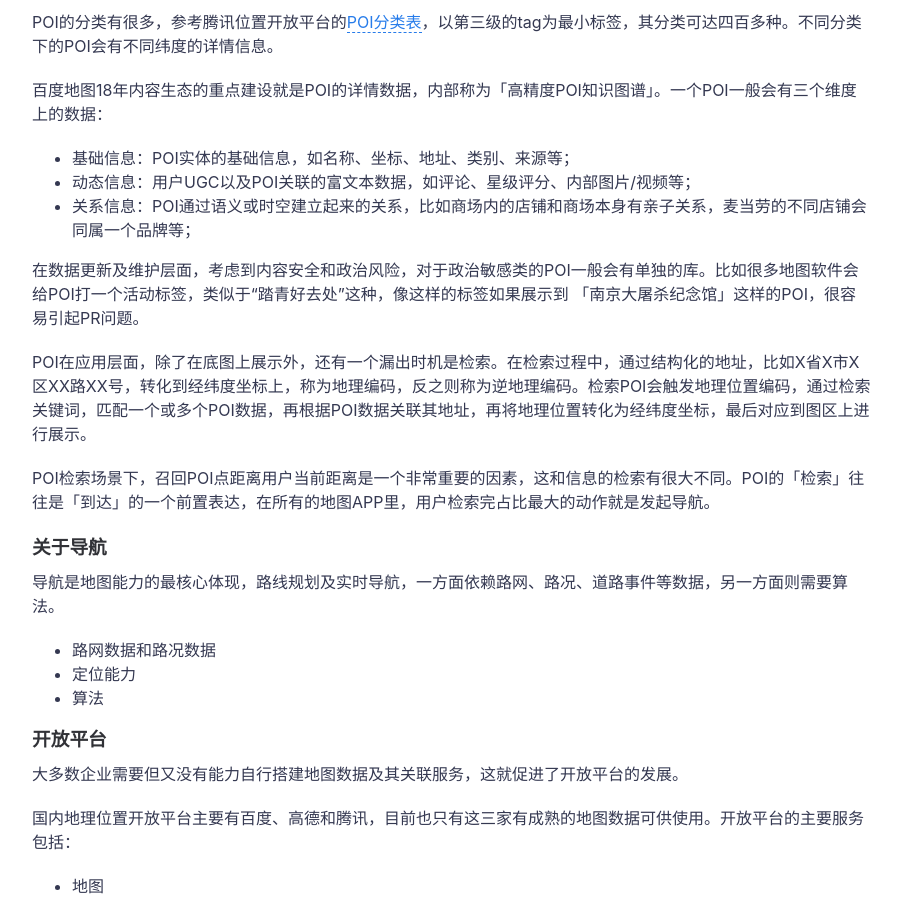
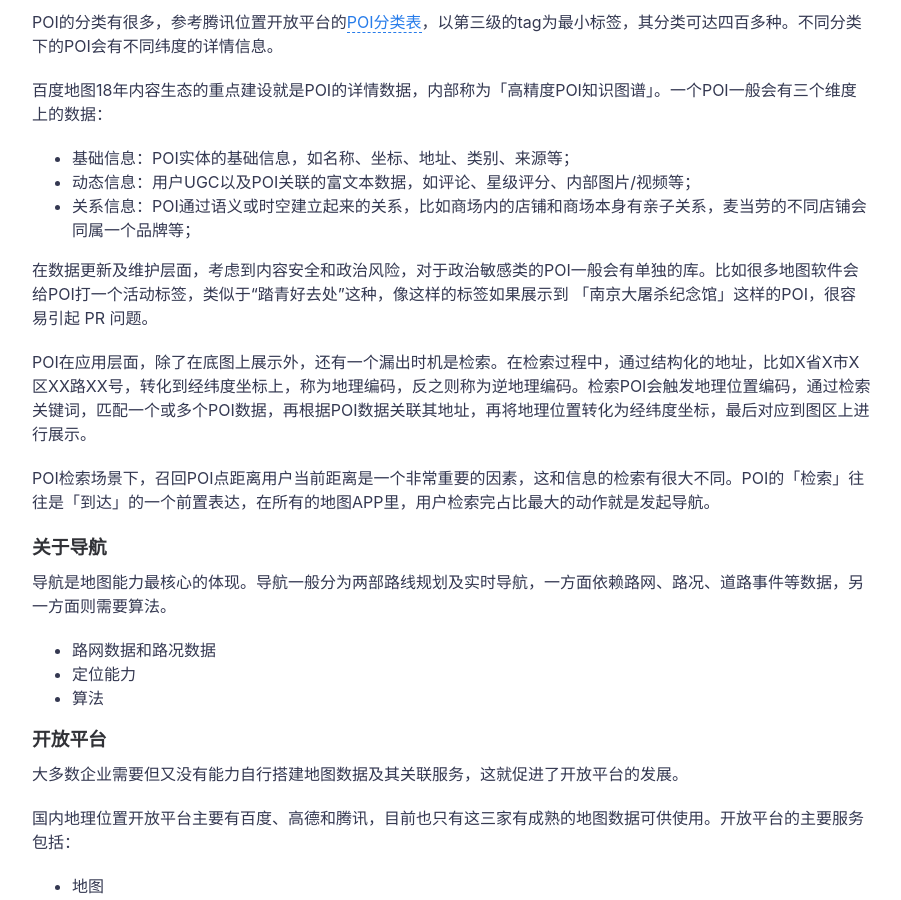
Before and after one commit to icarus507/icarus507.github.io, a Jekyll site: the page built from _posts/2018-09-08-谈谈地图（下）.md, in a window 1280 px wide and 900 px high, scrolled down 1378 px. Shown: the whole window, without its empty margins (188-1089 px from the left). Built offline with Jekyll 4.4.1, drawn with Linux system fonts in a browser that asks for light colours.

Commit message:
Update 2018-09-08-谈谈地图（下）.md

```diff
--- a/_posts/2018-09-08-谈谈地图（下）.md
+++ b/_posts/2018-09-08-谈谈地图（下）.md
@@ -35,7 +35,7 @@ POI的分类有很多，参考腾讯位置开放平台的[POI分类表](https://
 * 动态信息：用户UGC以及POI关联的富文本数据，如评论、星级评分、内部图片/视频等；
 * 关系信息：POI通过语义或时空建立起来的关系，比如商场内的店铺和商场本身有亲子关系，麦当劳的不同店铺会同属一个品牌等；
 
-在数据更新及维护层面，考虑到内容安全和政治风险，对于政治敏感类的POI一般会有单独的库。比如很多地图软件会给POI打一个活动标签，类似于“踏青好去处”这种，像这样的标签如果展示到 「南京大屠杀纪念馆」这样的POI，很容易引起PR问题。
+在数据更新及维护层面，考虑到内容安全和政治风险，对于政治敏感类的POI一般会有单独的库。比如很多地图软件会给POI打一个活动标签，类似于“踏青好去处”这种，像这样的标签如果展示到 「南京大屠杀纪念馆」这样的POI，很容易引起 PR 问题。
 
 
 POI在应用层面，除了在底图上展示外，还有一个漏出时机是检索。在检索过程中，通过结构化的地址，比如X省X市X区XX路XX号，转化到经纬度坐标上，称为地理编码，反之则称为逆地理编码。检索POI会触发地理位置编码，通过检索关键词，匹配一个或多个POI数据，再根据POI数据关联其地址，再将地理位置转化为经纬度坐标，最后对应到图区上进行展示。
@@ -45,7 +45,7 @@ POI检索场景下，召回POI点距离用户当前距离是一个非常重要
 
 ### 关于导航
 
-导航是地图能力的最核心体现，路线规划及实时导航，一方面依赖路网、路况、道路事件等数据，另一方面则需要算法。
+导航是地图能力最核心的体现。导航一般分为两部路线规划及实时导航，一方面依赖路网、路况、道路事件等数据，另一方面则需要算法。
 
 * 路网数据和路况数据
 * 定位能力
```
